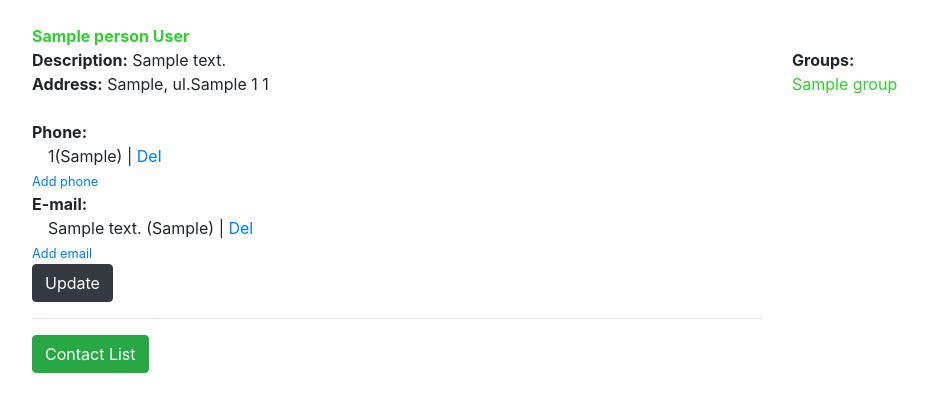
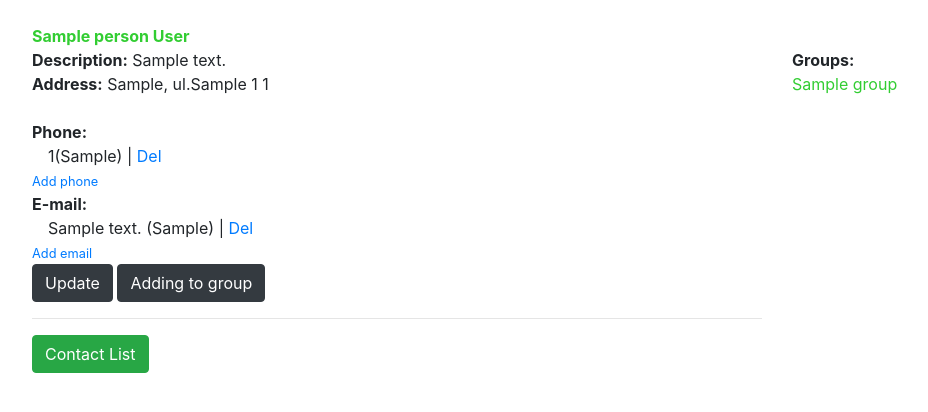
Before and after one commit to Bartecky/Contact_Box, a Django app: page /show/1/ in a window 1280 px wide. Shown: the part 56-468 px from the top of the page, without its empty margins (53-981 px from the left). Run offline with Django 3.2, Linux system fonts and the light colour scheme; tables that the repository leaves empty hold one stand-in row (values such as "Sample post"); some libraries are stand-ins or nearby versions.

Commit message:
adding to group from person-detail feature

```diff
--- a/Contact_Box_App/templates/person-detail-view.html
+++ b/Contact_Box_App/templates/person-detail-view.html
@@ -32,6 +32,9 @@
             <input type="button" class="btn btn-dark"
                    onclick="location.href='{% url 'person-update-view' object.id %}'"
                    value='Update'>
+             <input type="button" class="btn btn-dark"
+                   onclick="location.href='{% url 'adding-person-to-group-view' object.id %}'"
+                   value='Adding to group'>
             <hr>
         </div>
         <div class="col-sm-4">
--- a/Contact_Box_App/views.py
+++ b/Contact_Box_App/views.py
@@ -1,10 +1,19 @@
-from django.shortcuts import get_object_or_404, reverse, render, HttpResponseRedirect
+from django.shortcuts import get_object_or_404, reverse, render, HttpResponseRedirect, redirect
+from django.urls import reverse_lazy
 from .models import Person, Group, Phone, Email
 from django.views.generic import ListView, DetailView, CreateView, UpdateView, DeleteView, View
-from .forms import PersonModelForm, PersonUpdateForm, AddressModelForm, PhoneModelForm, EmailModelForm, GroupModelForm
+from .forms import (
+    PersonModelForm,
+    PersonUpdateForm,
+    AddressModelForm,
+    PhoneModelForm,
+    EmailModelForm,
+    GroupModelForm,
+    AddingPersonToGroupForm
+)
 
+    # Create your views here.
 
-# Create your views here.
 
 class PersonListView(ListView):
     template_name = 'person-list-view.html'
@@ -56,10 +65,6 @@ class PersonUpdateView(View):
             person.save()
             return HttpResponseRedirect(reverse('person-detail-view', kwargs={'id': person.id}))
         return reverse('person-detail-view', kwargs={'id': self.kwargs.get('id')})
-
-
-
-
 
 
 class PersonDeleteView(DeleteView):
@@ -200,3 +205,24 @@ class GroupDeleteView(DeleteView):
 
     def get_success_url(self):
         return reverse('group-list-view')
+
+
+class AddingPersonToGroup(View):
+    def get(self, request, *args, **kwargs):
+        id = self.kwargs.get('id')
+        person = Person.objects.get(id=id)
+        form = AddingPersonToGroupForm(initial={'person': person})
+        ctx = {
+            'form': form
+        }
+        return render(request, 'adding-person-to-group-view.html', ctx)
+
+    def post(self, request, id):
+        form = AddingPersonToGroupForm(request.POST or None)
+        if form.is_valid():
+            person = Person.objects.get(id=id)
+            group = form.cleaned_data['groups']
+            person.group_set.set(group)
+            person.save()
+            return redirect(reverse_lazy('person-list-view'))
+        return render(request, 'adding-person-to-group-view.html', {'form': form})
--- a/Contact_Box_Workshop/urls.py
+++ b/Contact_Box_Workshop/urls.py
@@ -30,7 +30,8 @@ from Contact_Box_App.views import (
     GroupCreateView,
     GroupDetailView,
     GroupUpdateView,
-    GroupDeleteView
+    GroupDeleteView,
+    AddingPersonToGroup
 )
 
 urlpatterns = [
@@ -49,6 +50,7 @@ urlpatterns = [
     url(r'^addGroup$', GroupCreateView.as_view(), name='group-create-view'),
     url(r'^showGroup/(?P<id>(\d)+)/$', GroupDetailView.as_view(), name='group-detail-view'),
     url(r'^modifyGroup/(?P<pk>(\d)+)/$', GroupUpdateView.as_view(), name='group-update-view'),
-    url(r'^delete-group/(?P<id>(\d)+)/$', GroupDeleteView.as_view(), name='group-delete-view')
+    url(r'^delete-group/(?P<id>(\d)+)/$', GroupDeleteView.as_view(), name='group-delete-view'),
+    url(r'^(?P<id>(\d)+)/addGroup/$', AddingPersonToGroup.as_view(), name='adding-person-to-group-view'),
 
 ]
```
Also changed, not shown: Contact_Box_App/forms.py (+7 -0 lines).
